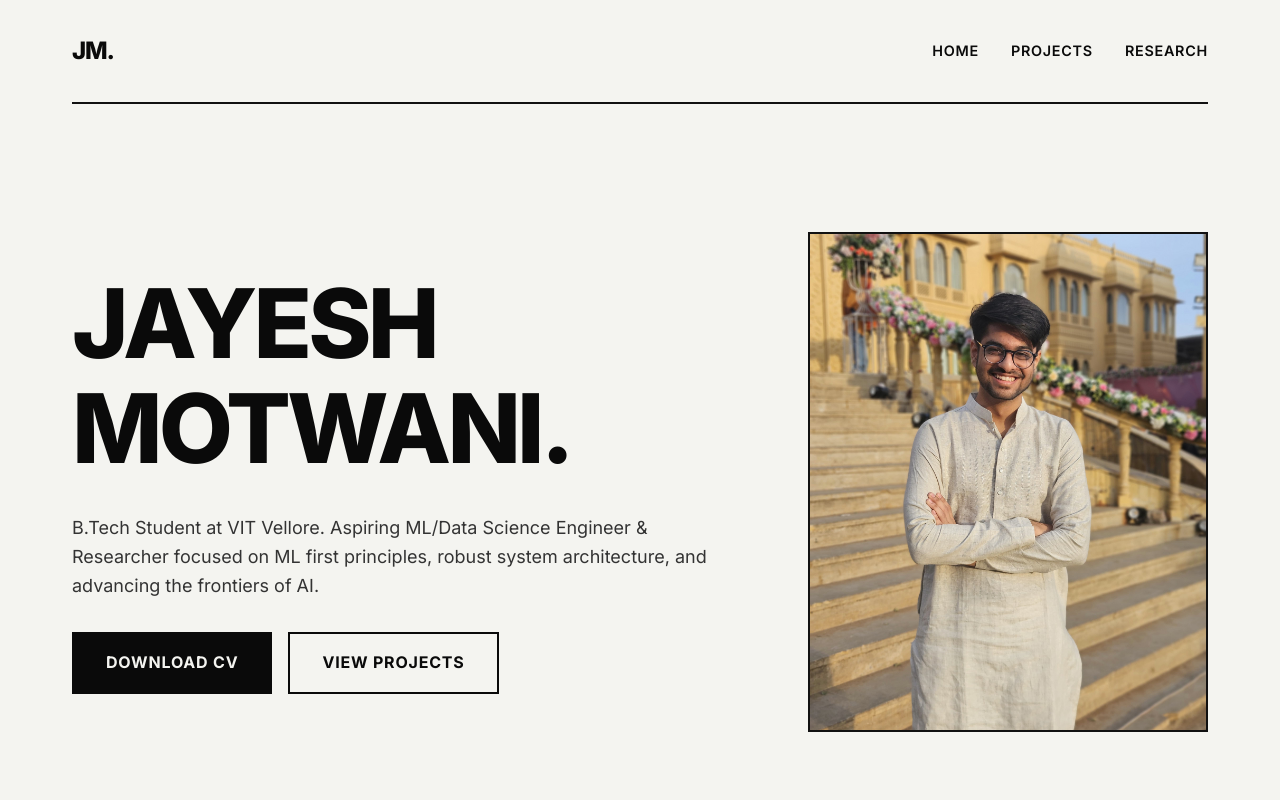
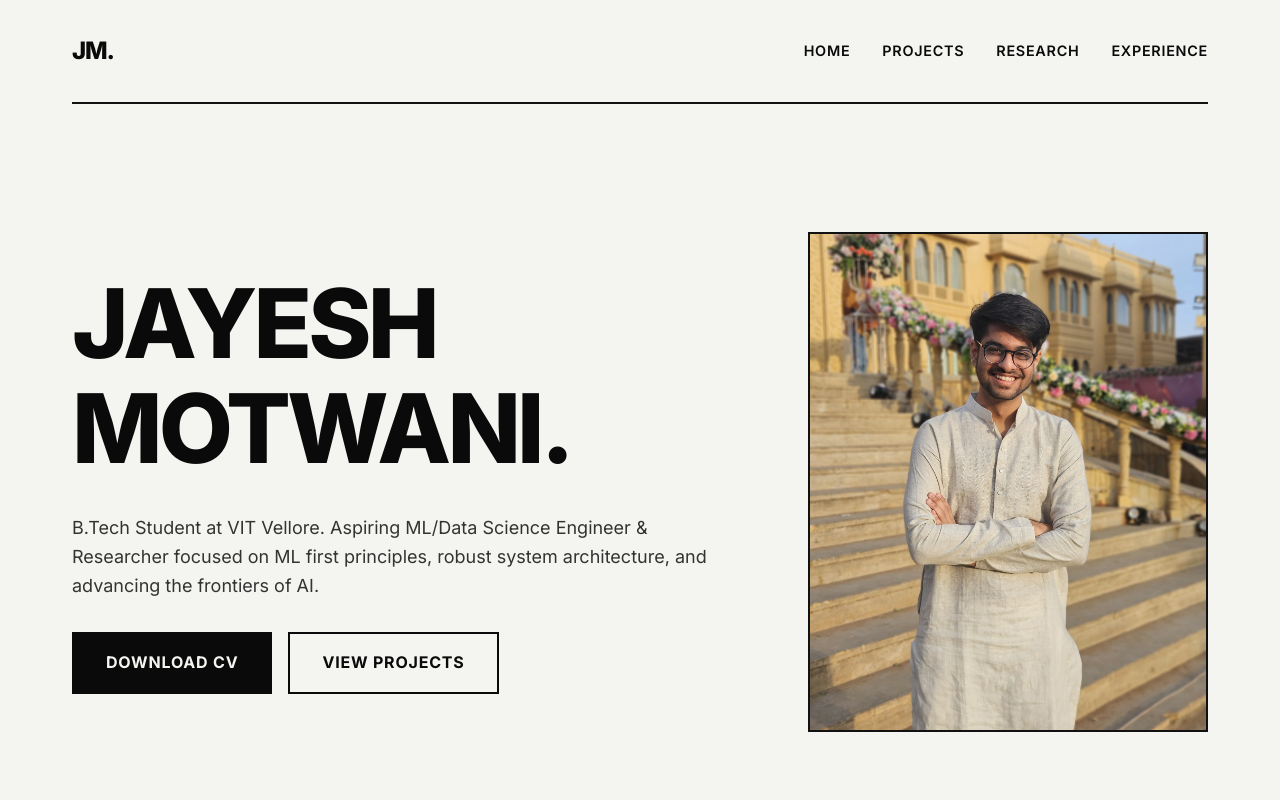
Before and after one commit to Jayesh-Motwani/Portfolio-Website, a Next.js app: page / in a window 1280 px wide. Shown: the top 800 px of the page. Built offline with nearby package versions, Linux system fonts and the light colour scheme.

Commit message:
Add Experience link to navbar and anchor ID to section

```diff
--- a/app/layout.tsx
+++ b/app/layout.tsx
@@ -29,6 +29,7 @@ export default function RootLayout({
                 <li><Link href="/" className="nav-link">Home</Link></li>
                 <li><Link href="/projects" className="nav-link">Projects</Link></li>
                 <li><Link href="/research" className="nav-link">Research</Link></li>
+                <li><Link href="/#experience" className="nav-link">Experience</Link></li>
               </ul>
             </nav>
           </header>
--- a/app/page.tsx
+++ b/app/page.tsx
@@ -58,7 +58,7 @@ export default function Home() {
         </div>
       </section>
 
-      <section className="section">
+      <section className="section" id="experience">
         <h2 style={{ fontSize: "2rem", marginBottom: "var(--spacing-lg)" }}>Experience</h2>
         <div style={{
           border: "2px solid var(--border-color)",
```
